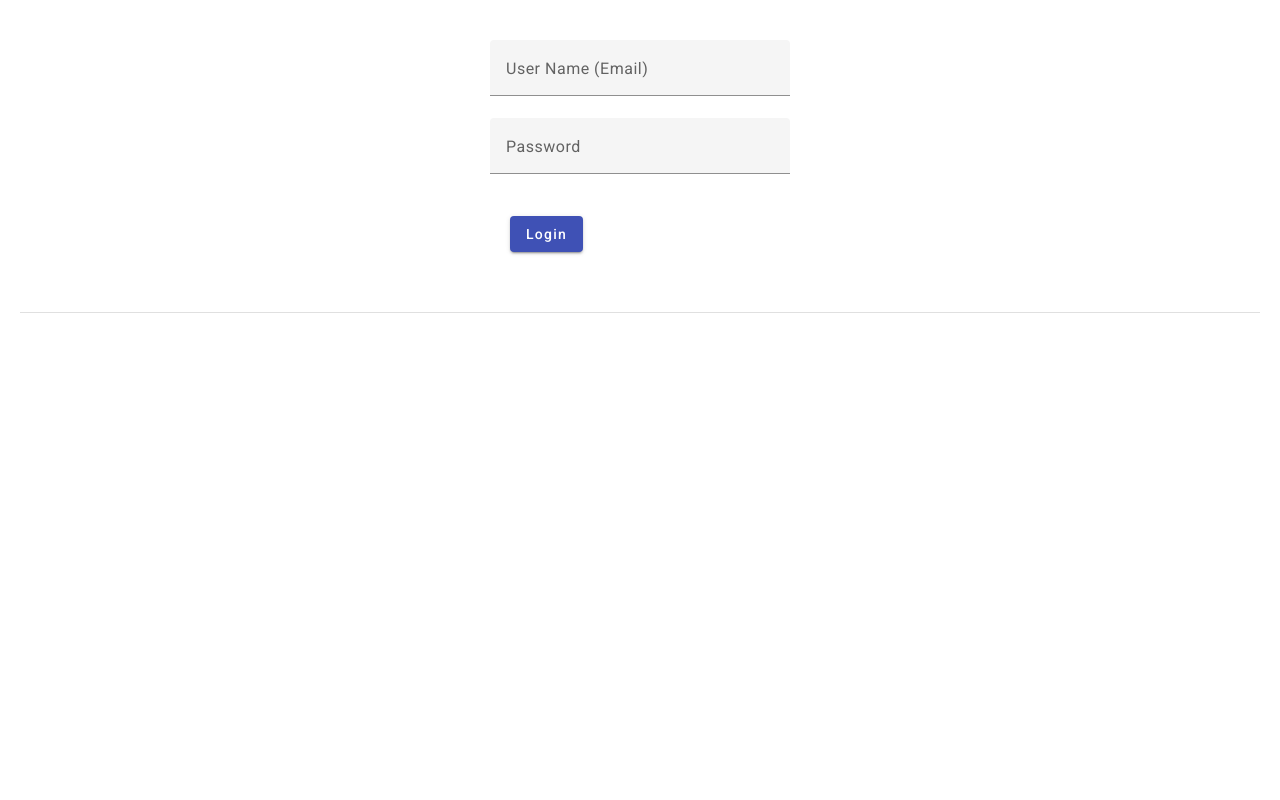
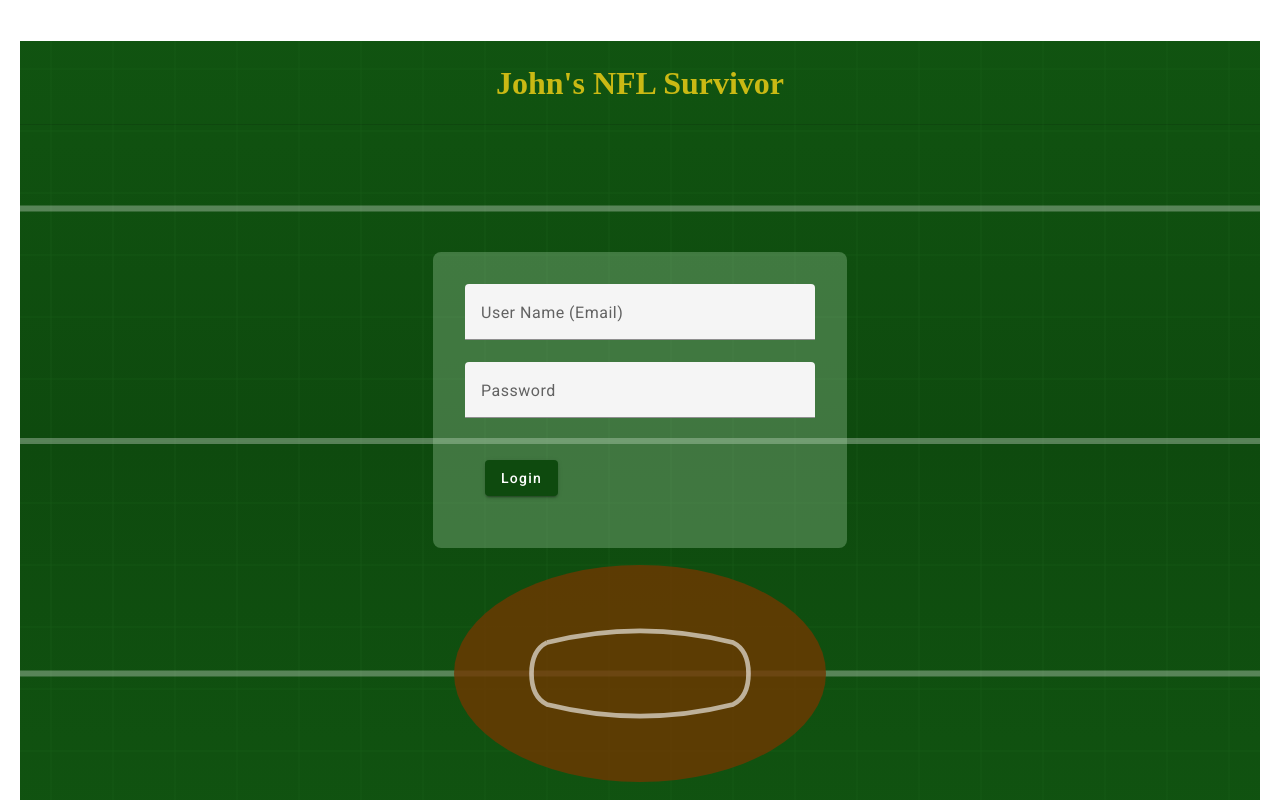
Before and after one commit to jlweb58/nfl-angular, an Angular app: page /login in a window 1280 px wide. Built offline with nearby package versions, Linux system fonts and the light colour scheme.

Commit message:
Added background image to login page; fixed bug where wrong games were shown on loading game component

```diff
--- a/src/app/app.component.css
+++ b/src/app/app.component.css
@@ -13,8 +13,8 @@ mat-toolbar {
 
 .main-content {
   flex: 1;
+  margin: 0;
   padding: 20px;
-  margin: 0;
   width: 100%;
   box-sizing: border-box;
 }
--- a/src/app/game/game-pick-button/game-pick-button.component.html
+++ b/src/app/game/game-pick-button/game-pick-button.component.html
@@ -3,7 +3,7 @@
         (mouseenter)="isHovering = true"
         (mouseleave)="isHovering = false">
   <span *ngIf="isPlayerPickForWeek()">
-    {{ isHovering ? 'Change Pick' : 'My Pick'}}</span>
+    {{ isHovering ? 'Clear Pick' : 'My Pick'}}</span>
   <span *ngIf="(isGameAndTeamPickable() | async) && !isPlayerPickForWeek()">Pick</span>
   <span *ngIf="!(isGameAndTeamPickable() | async) && !isPlayerPickForWeek()">---</span>
 </button>
--- a/src/app/game/game.component.ts
+++ b/src/app/game/game.component.ts
@@ -78,11 +78,20 @@ export class GameComponent implements OnInit {
   }
 
   ngOnInit(): void {
-    this.loadGames();
     this.loadWeeklyGameSelections();
     this.seasonWeekService.refreshCurrentGameWeek();
     this.dateTimeService.refreshDateTime();
     this.setUserStatus();
+    this.activeGameWeek$.subscribe(
+      results => {
+        if (!results) {
+          return;
+        }
+        this.weekToDisplay = results;
+        this.loadGames();
+      }
+
+    );
   }
 
   private loadWeeklyGameSelections() {
--- a/src/app/pool/pool-table/pool-table.component.ts
+++ b/src/app/pool/pool-table/pool-table.component.ts
@@ -65,7 +65,6 @@ export class PoolTableComponent implements OnInit {
   }
 
   shouldShowSelection(weeklyGameSelection: WeeklyGameSelection): boolean {
-    this.logger.log("weeklyGameSelection=" + weeklyGameSelection.user + ", currentUser = " + this.currentUser?.name);
     if (weeklyGameSelection.user.id === this.currentUser?.id) {
       return true;
     }
@@ -74,10 +73,8 @@ export class PoolTableComponent implements OnInit {
   }
 
   private isCurrentUserSelectionForWeekFinished(selectionWeek: number): boolean {
-    this.logger.log("weeklyGameSelectionWeek=" + selectionWeek);
     let userWeeklySelection = this.currentUser?.weeklyGameSelections
       .find(wgs => wgs.week === selectionWeek);
-    this.logger.log("user selection for week=" + userWeeklySelection);
     return !!userWeeklySelection?.selectedGame.finished;
 
   }
--- a/src/app/user/login/login.component.css
+++ b/src/app/user/login/login.component.css
@@ -1,10 +1,31 @@
 .login-form {
-  display: flex;
-  flex-direction: column;
-  align-items: flex-start;
-  max-width: 300px; /* or whatever width you prefer */
-  margin: 0 auto;
-  padding: 20px;
+  position: absolute;
+  top: 50%;
+  left: 50%;
+  transform: translate(-50%, -50%);
+  padding: 2rem;
+  border-radius: 8px;
+  min-width: 250px;
+  max-width: 350px;
+  background-color: rgba(168, 211, 168, 0.32);
+}
+
+.login-page .main-content {
+  padding: 0 !important;
+}
+
+.login-title {
+  text-align: center;
+  padding-top: 1.5rem;
+  color: #cab914;
+}
+
+:host  {
+  display: block;
+  min-height: 100vh;
+  background: url('/assets/images/field-background.svg');
+  background-size: cover;
+  background-position: center;
 }
 
 /* Make form fields take full width of the container */
@@ -15,6 +36,7 @@
 /* Center the login button */
 .login-button {
   margin: 20px;
+  background-color: #0e4a0e !important;
 }
 
 .has-error {
--- a/src/app/user/login/login.component.html
+++ b/src/app/user/login/login.component.html
@@ -1,3 +1,5 @@
+<div class="login-page">
+<h1 class="login-title">John's NFL Survivor</h1>
 <form class="login-form">
   <p *ngIf="isError" class="has-error">
     Login Error!
@@ -17,4 +19,6 @@
 
 <mat-divider/>
 
+</div>
+
 <router-outlet></router-outlet>
--- a/src/index.html
+++ b/src/index.html
@@ -2,7 +2,7 @@
 <html lang="en">
 <head>
   <meta charset="utf-8">
-  <title>NFL Survivor</title>
+  <title>John's NFL Survivor</title>
   <base href="/">
   <meta name="viewport" content="width=device-width, initial-scale=1">
   <link href="https://fonts.googleapis.com/css?family=Roboto:300,400,500&display=swap" rel="stylesheet">
--- a/src/styles.css
+++ b/src/styles.css
@@ -15,5 +15,10 @@
 }
 
 
-html, body { height: 100%; }
-body { margin: 0; font-family: Roboto, "Helvetica Neue", sans-serif; }
+body, html, app-root {
+  margin: 0;
+  padding: 0;
+  height: 100vh;
+  overflow: hidden;
+  display: block;
+}
```
Also changed, not shown: src/assets/images/field-background.svg (added).
